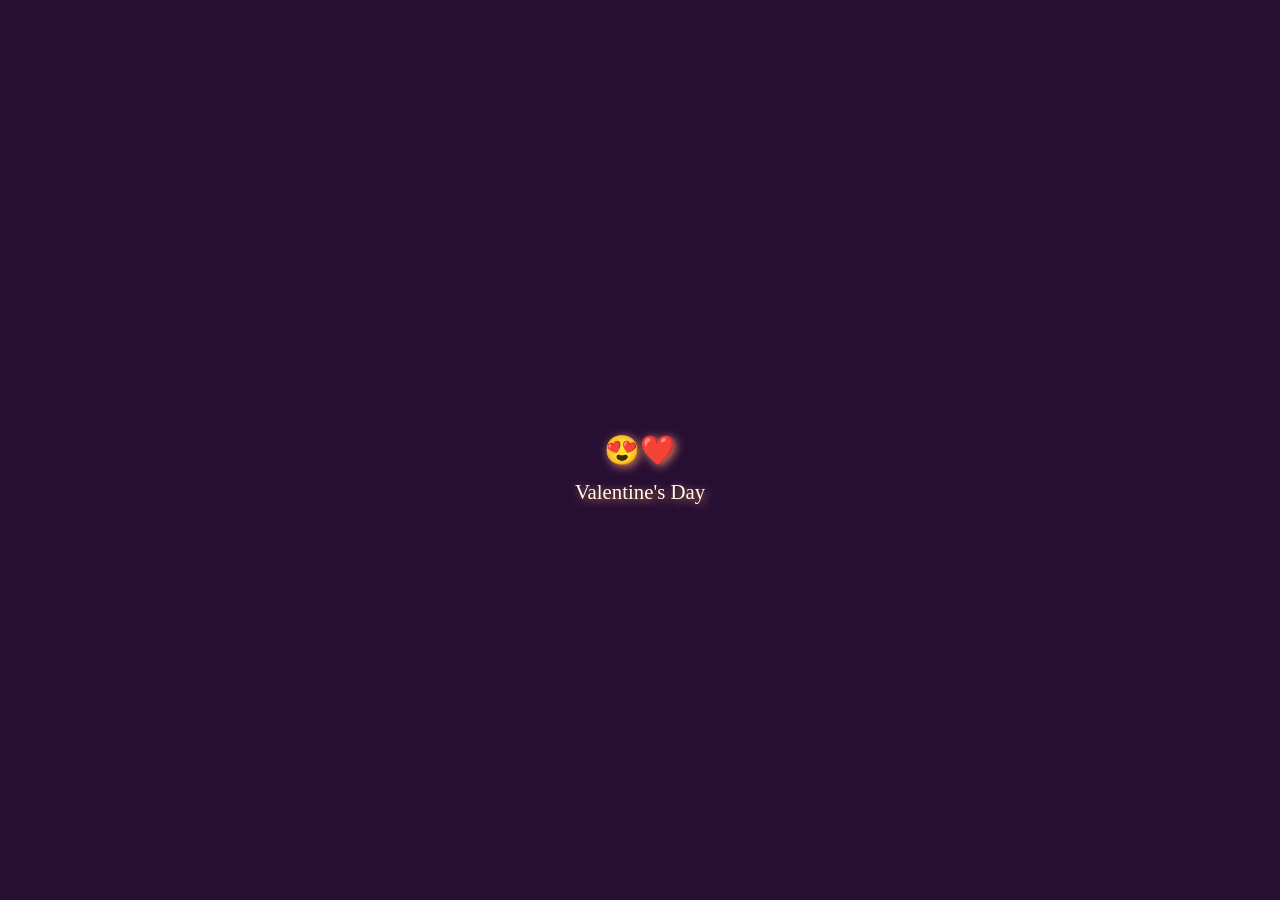
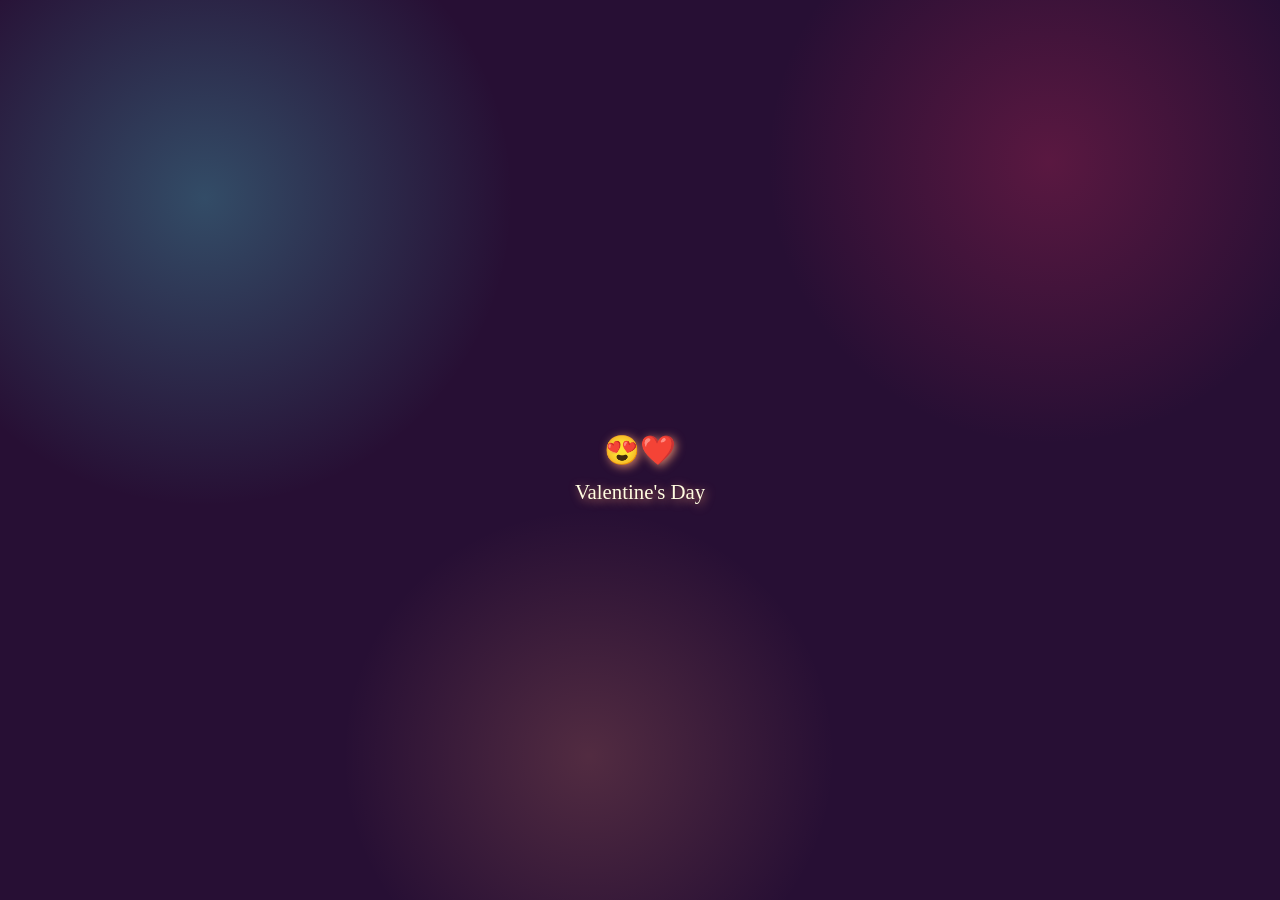

fix: update readme

--- a/css/style.css
+++ b/css/style.css
@@ -1,15 +1,27 @@
 @import url('https://fonts.googleapis.com/css2?family=Dancing+Script:wght@700&display=swap');
 
 body {
+  background-color: #270f34;
   margin: 0;
   display: flex;
   align-items: center;
   justify-content: center;
   height: 100vh;
-  background-color: #270f34;
   overflow: hidden;
   position: relative;
   flex-direction: column;
+}
+
+body::before {
+  background:
+    radial-gradient(circle at 16% 22%, rgba(81, 234, 234, 0.28), transparent 24%),
+    radial-gradient(circle at 82% 18%, rgba(251, 53, 105, 0.24), transparent 22%),
+    radial-gradient(circle at 46% 84%, rgba(255, 157, 118, 0.2), transparent 24%),
+    #270f34;
+  content: '';
+  inset: 0;
+  position: fixed;
+  z-index: 0;
 }
 
 .valentine {
@@ -164,4 +176,6 @@ body {
 
 css-doodle {
   display: block;
+  position: relative;
+  z-index: 1;
 }
